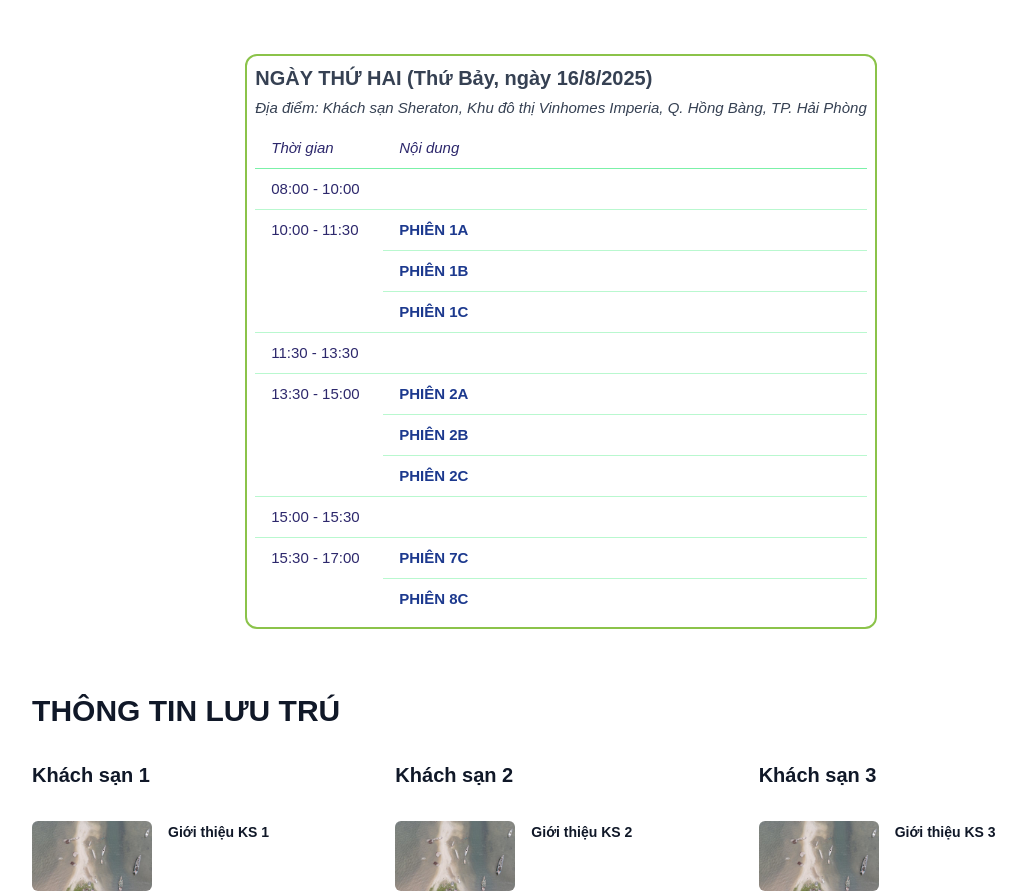
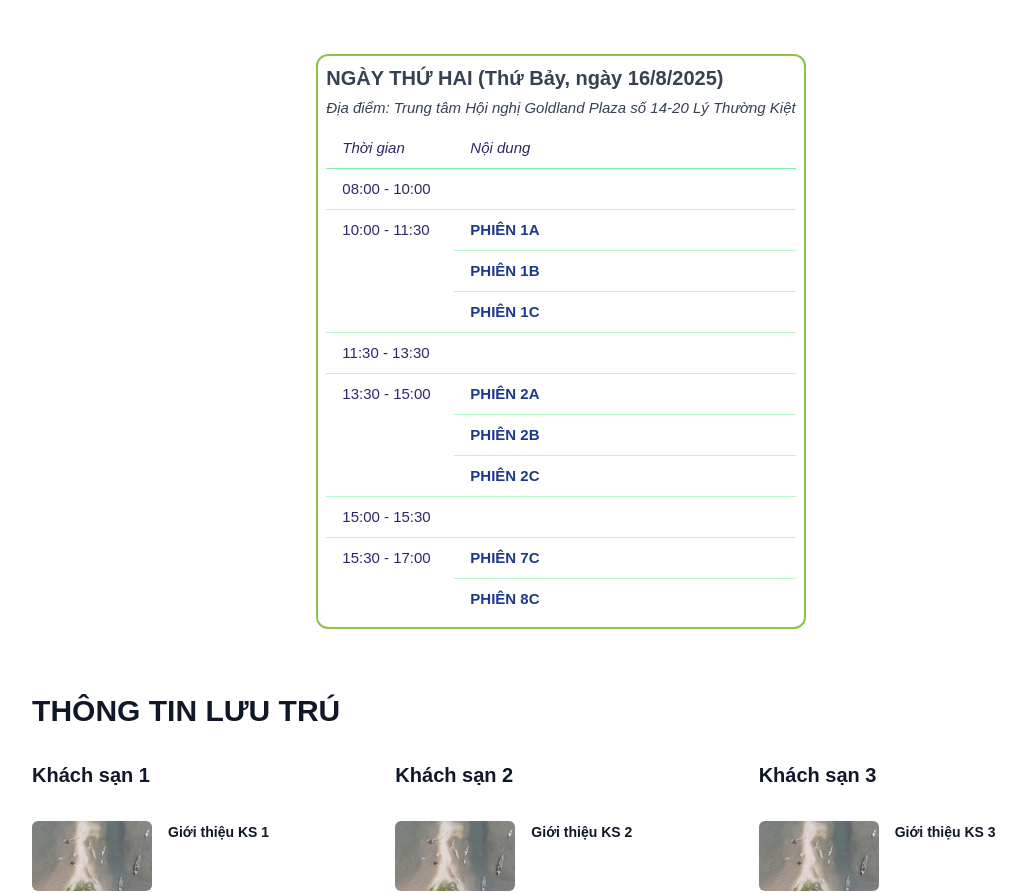
Before and after one commit to NguyenThinhDatEng/LandingPageConference, a Vue app: page / in a window 1280 px wide. Shown: the part 2040-2933 px from the top of the page, without its empty margins (79-1105 px from the left). Built offline with nearby package versions, Linux system fonts and the light colour scheme.

Commit message:
update address

```diff
--- a/src/components/main/OurServicesSection.vue
+++ b/src/components/main/OurServicesSection.vue
@@ -35,7 +35,7 @@
       <div class="overflow-x-auto">
         <div class="font-bold text-xl text-gray-700 mb-1">NGÀY THỨ HAI (Thứ Bảy, ngày 16/8/2025)</div>
         <div class="italic text-gray-700 mb-2">
-          Địa điểm: Khách sạn Sheraton, Khu đô thị Vinhomes Imperia, Q. Hồng Bàng, TP. Hải Phòng
+          Địa điểm: Trung tâm Hội nghị Goldland Plaza số 14-20 Lý Thường Kiệt
         </div>
         <table class="min-w-full rounded-lg">
           <thead>
```
